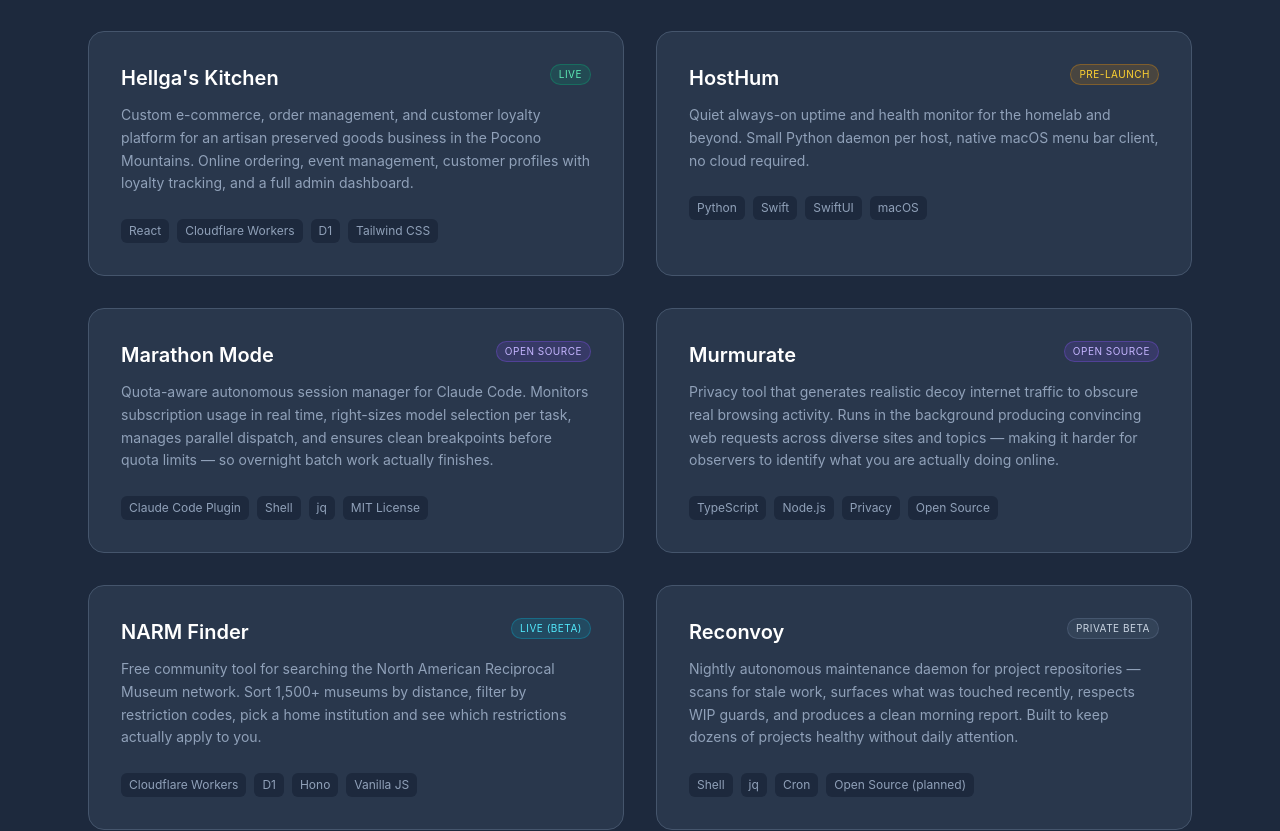
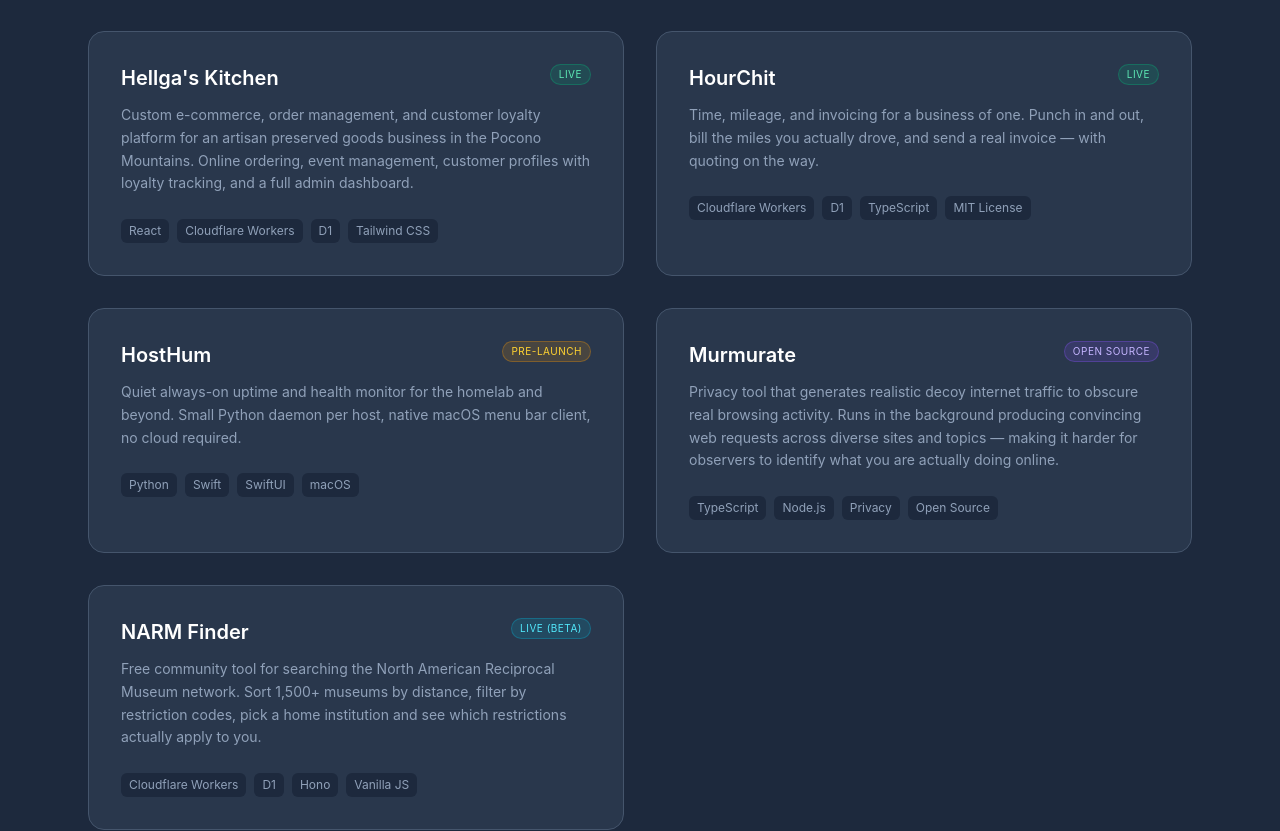
Before and after one commit to shashinka-family/site-bryce.shashinka.org, a React (Vite) app: page / in a window 1280 px wide. Shown: the part 6179-7010 px from the top of the page. Built offline with nearby package versions, Linux system fonts and the light colour scheme.

Commit message:
feat: feature HourChit on homepage

```diff
--- a/src/data/projects.js
+++ b/src/data/projects.js
@@ -33,6 +33,15 @@
     url: 'https://hellgaskitchen.com',
   },
   {
+    id: 'hourchit',
+    title: 'HourChit',
+    description:
+      'Time, mileage, and invoicing for a business of one. Punch in and out, bill the miles you actually drove, and send a real invoice — with quoting on the way.',
+    tags: ['Cloudflare Workers', 'D1', 'TypeScript', 'MIT License'],
+    status: 'Live',
+    url: 'https://hourchit.app',
+  },
+  {
     id: 'hosthum',
     title: 'HostHum',
     description:
@@ -40,15 +49,6 @@
     tags: ['Python', 'Swift', 'SwiftUI', 'macOS'],
     status: 'Pre-launch',
     url: 'https://hosthum.app',
-  },
-  {
-    id: 'marathon-mode',
-    title: 'Marathon Mode',
-    description:
-      'Quota-aware autonomous session manager for Claude Code. Monitors subscription usage in real time, right-sizes model selection per task, manages parallel dispatch, and ensures clean breakpoints before quota limits — so overnight batch work actually finishes.',
-    tags: ['Claude Code Plugin', 'Shell', 'jq', 'MIT License'],
-    status: 'Open source',
-    url: 'https://github.com/1507-systems/marathon-mode',
   },
   {
     id: 'murmurate',
@@ -68,12 +68,4 @@
     status: 'Live (beta)',
     url: 'https://narmfinder.app',
   },
-  {
-    id: 'reconvoy',
-    title: 'Reconvoy',
-    description:
-      'Nightly autonomous maintenance daemon for project repositories — scans for stale work, surfaces what was touched recently, respects WIP guards, and produces a clean morning report. Built to keep dozens of projects healthy without daily attention.',
-    tags: ['Shell', 'jq', 'Cron', 'Open Source (planned)'],
-    status: 'Private beta',
-  },
 ];
```
Also changed, not shown: 2 other files (tests, documents, lock files or other folders).
